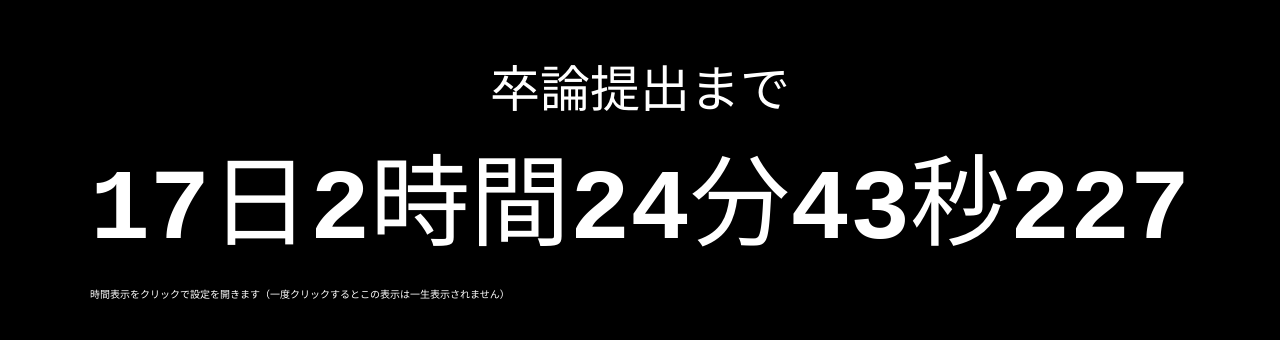
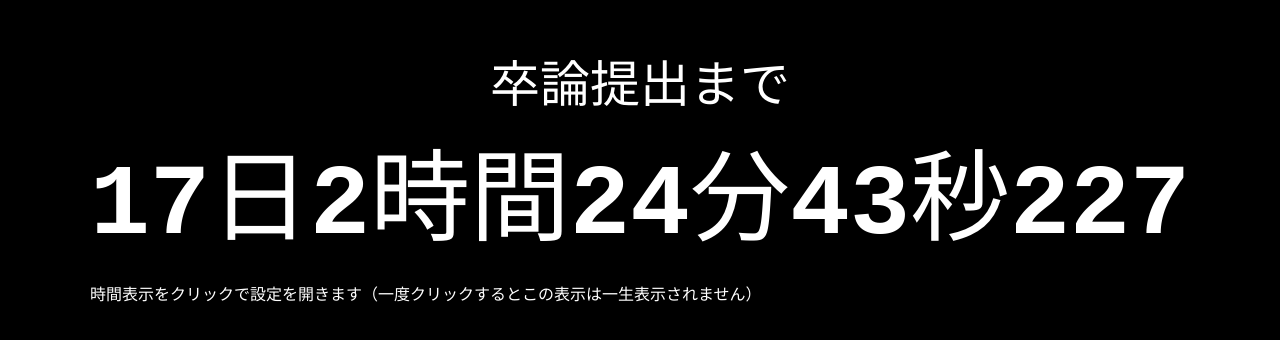
Before and after one commit to itsu-dev/deadline-timer, a React (Vite) app: page / in a window 1280 px wide. Shown: the part 240-580 px from the top of the page. Built offline with nearby package versions, Linux system fonts and the light colour scheme.

Commit message:
fix: フォントサイズ

```diff
--- a/src/App.css
+++ b/src/App.css
@@ -19,7 +19,7 @@ main {
     }
 
     .settings-description {
-        font-size: 1rem;
+        font-size: 1.6rem;
         color: #fff;
         text-align: center;
     }
@@ -29,6 +29,10 @@ main {
         font-size: 10rem;
         font-weight: 700;
         color: #fff;
+    }
+
+    .settings {
+        font-size: 1.6rem;
     }
 }
 
--- a/src/App.tsx
+++ b/src/App.tsx
@@ -52,7 +52,7 @@ function App() {
             }
             </a>
             {revealSettings &&
-                <section>
+                <section className={"settings"}>
                     <h2>設定</h2>
                     <p>タイトル：<input type={"text"} placeholder={'卒論提出まで'} value={inputTitle}
                                        onChange={(e) => setInputTitle(e.target.value)}></input></p>
```
